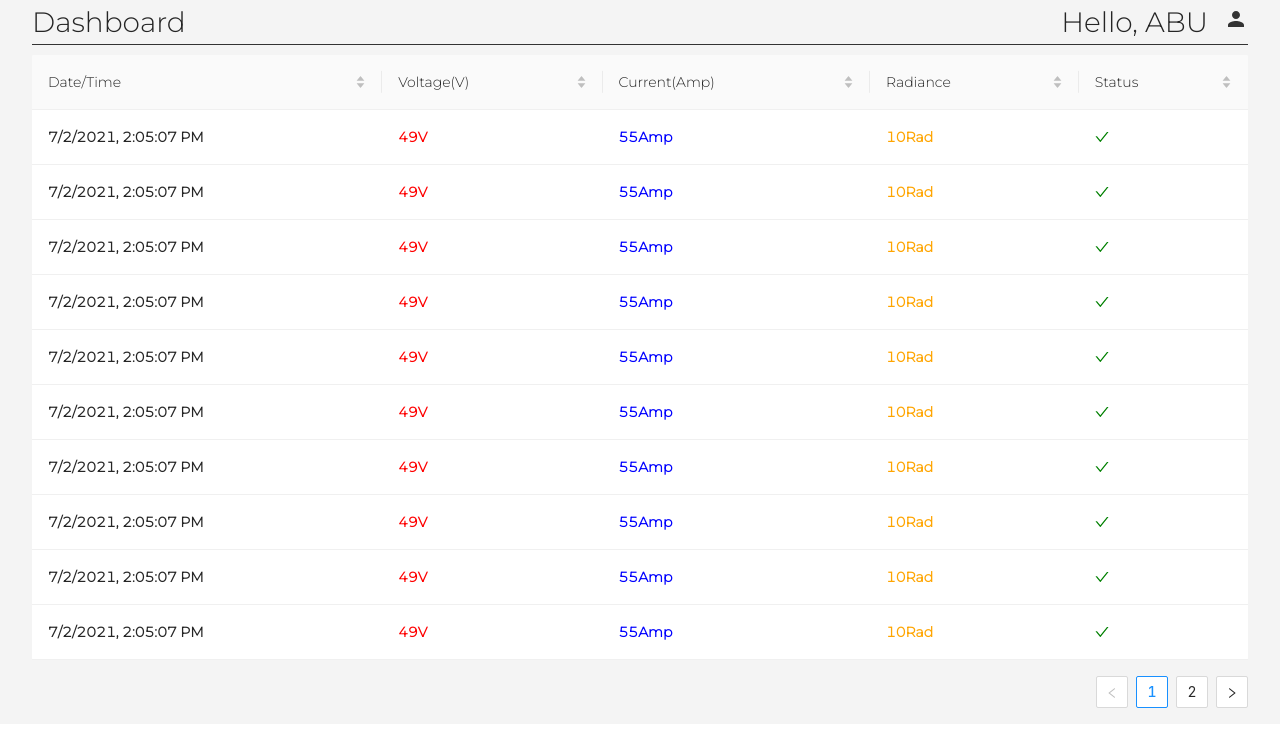
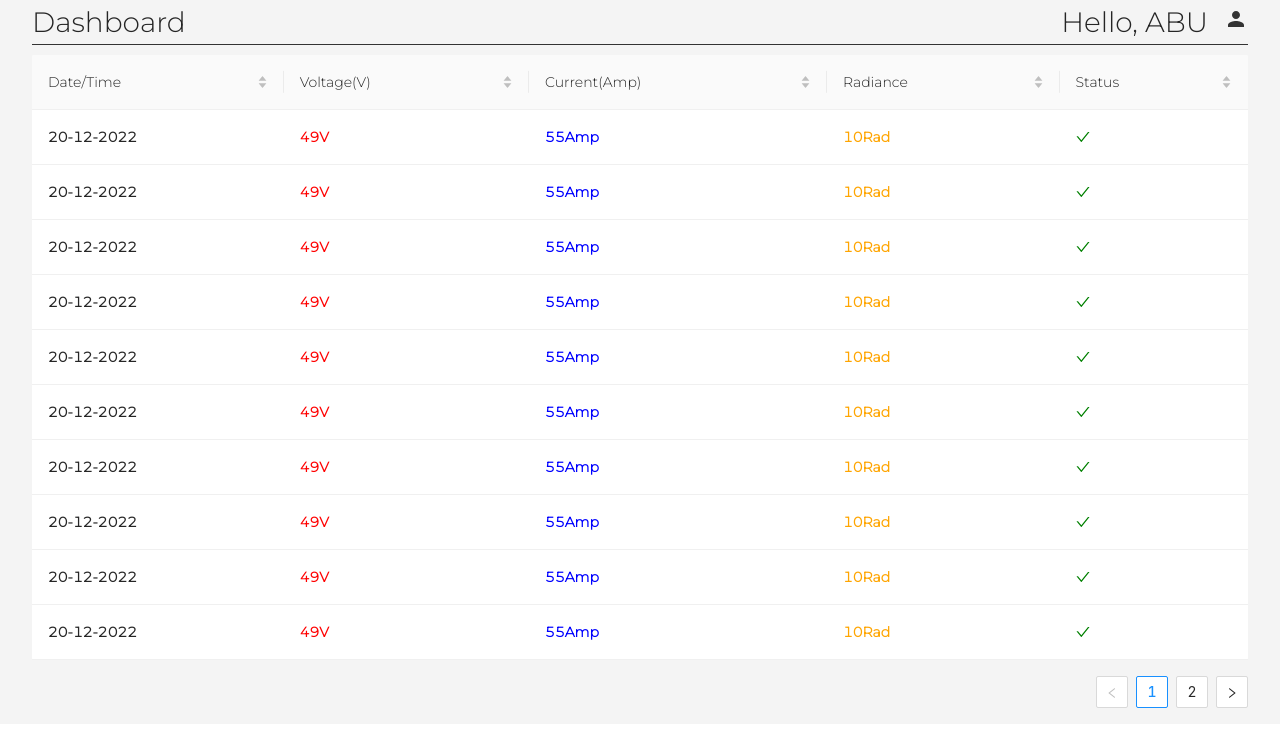
Before and after one commit to davidabuu/swazzy, a Next.js app: page /dashboard in a window 1280 px wide. Shown: the top 746 px of the page. Built offline with nearby package versions, Linux system fonts and the light colour scheme.

Commit message:
Date Added

```diff
--- a/package.json
+++ b/package.json
@@ -21,6 +21,8 @@
     "next": "13.0.7",
     "react": "18.2.0",
     "react-dom": "18.2.0",
+    "react-chartjs-2": "^3.0.3",
+    "react-charts": "^2.0.0-beta.7",
     "styled-components": "^5.3.6"
   }
 }
--- a/pages/login.js
+++ b/pages/login.js
@@ -20,7 +20,7 @@ const Login = () => {
               <div>
                 <label>Password</label>
                 <br></br>
-                <Input type="password" required />
+                <Input type="password" placeholder='Enter Password' required />
               </div>
             </div>
 
--- a/src/components/TableData.js
+++ b/src/components/TableData.js
@@ -2,10 +2,15 @@ import React from "react";
 import { Table } from "antd";
 import { CheckOutlined } from "@ant-design/icons";
 const TableData = () => {
+const date = new Date();
+let day = date.getDate();
+let month = date.getMonth() + 1;
+let year = date.getFullYear();
+let currentDate = `${day}-${month}-${year}`;
   const dataSource = [
     {
       key: "1",
-      date: "7/2/2021, 2:05:07 PM",
+      date: currentDate,
       voltage: "49V",
       current: "55Amp",
       raid: "10Rad",
@@ -14,7 +19,7 @@ const TableData = () => {
     },
     {
       key: "2",
-      date: "7/2/2021, 2:05:07 PM",
+      date: currentDate,
       voltage: "49V",
       current: "55Amp",
       raid: "10Rad",
@@ -24,7 +29,7 @@ const TableData = () => {
     {
       key: "3",
 
-      date: "7/2/2021, 2:05:07 PM",
+      date: currentDate,
       voltage: "49V",
       current: "55Amp",
       raid: "10Rad",
@@ -34,7 +39,7 @@ const TableData = () => {
     {
       key: "4",
 
-      date: "7/2/2021, 2:05:07 PM",
+      date: currentDate,
       voltage: "49V",
       current: "55Amp",
       raid: "10Rad",
@@ -44,7 +49,7 @@ const TableData = () => {
     {
       key: "12",
 
-      date: "7/2/2021, 2:05:07 PM",
+      date: currentDate,
       voltage: "49V",
       current: "55Amp",
       raid: "10Rad",
@@ -54,7 +59,7 @@ const TableData = () => {
     {
       key: "5",
 
-      date: "7/2/2021, 2:05:07 PM",
+      date: currentDate,
       voltage: "49V",
       current: "55Amp",
       raid: "10Rad",
@@ -64,7 +69,7 @@ const TableData = () => {
     {
       key: "6",
 
-      date: "7/2/2021, 2:05:07 PM",
+      date: currentDate,
       voltage: "49V",
       current: "55Amp",
       raid: "10Rad",
@@ -74,7 +79,7 @@ const TableData = () => {
     {
       key: "7",
 
-      date: "7/2/2021, 2:05:07 PM",
+      date: currentDate,
       voltage: "49V",
       current: "55Amp",
       raid: "10Rad",
@@ -84,7 +89,7 @@ const TableData = () => {
     {
       key: "8",
 
-      date: "7/2/2021, 2:05:07 PM",
+      date: currentDate,
       voltage: "49V",
       current: "55Amp",
       raid: "10Rad",
@@ -94,7 +99,7 @@ const TableData = () => {
     {
       key: "9",
 
-      date: "7/2/2021, 2:05:07 PM",
+      date: currentDate,
       voltage: "49V",
       current: "55Amp",
       raid: "10Rad",
@@ -104,7 +109,7 @@ const TableData = () => {
     {
       key: "10",
 
-      date: "7/2/2021, 2:05:07 PM",
+      date: currentDate,
       voltage: "49V",
       current: "55Amp",
       raid: "10Rad",
@@ -114,7 +119,7 @@ const TableData = () => {
     {
       key: "11",
 
-      date: "7/2/2021, 2:05:07 PM",
+      date: currentDate,
       voltage: "49V",
       current: "55Amp",
       raid: "10Rad",
```
Also changed, not shown: public/img1.jpg (deleted), 1 other file (tests, documents, lock files or other folders).
